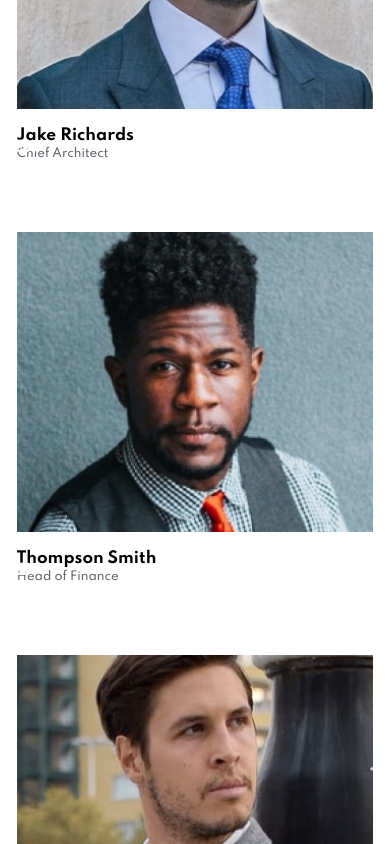
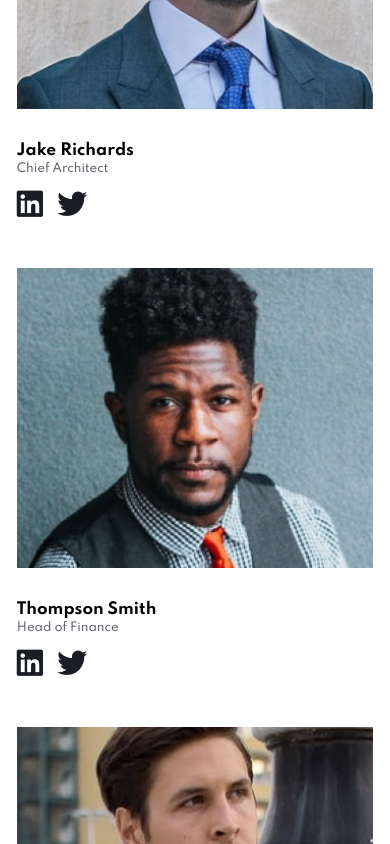
Before and after one commit to remilekun-hub/arch-studios, a React (Create React App) app: page /about in a window 390 px wide. Shown: the part 1600-2444 px from the top of the page. Built offline with nearby package versions, Linux system fonts and the light colour scheme.

Commit message:
new margin and icon

```diff
--- a/src/styles/Leaders.css
+++ b/src/styles/Leaders.css
@@ -42,18 +42,18 @@
     color: white;
     display: none;
 }
-.socials-overlay a {
+.socials-overlay div {
     font-size: calc(1em + 2.2vw);
 }
-.socials-overlay a:nth-child(1) {
+.socials-overlay div:nth-child(1) {
     margin-right: 10%;
 }
-.socials-overlay a:nth-child(1):hover {
+.socials-overlay div:nth-child(1):hover {
     color: #0e76a8;
     position: relative;
     z-index: 2;
 }
-.socials-overlay a:nth-child(2):hover {
+.socials-overlay div:nth-child(2):hover {
     color: #00acee;
 }
 
@@ -74,6 +74,9 @@
     .leaders-card-container {
         width: 100%;
     }
+    .leaderscard-avatar-container {
+        margin-bottom: 2rem;
+    }
     .leaderscard-avatar-container:hover img {
         filter: brightness(1);
     }
@@ -83,11 +86,15 @@
         top: 97%;
         transform: translateY(200%);
         height: min-content;
+        margin: 1.3rem 0;
     }
     .leaders-card-container:hover .socials-overlay {
         justify-content: start;
     }
-    .socials-overlay a {
+    .card-profile-details {
+        margin: 1.5rem 0;
+    }
+    .socials-overlay div {
         color: var(--dark-blue);
     }
 
@@ -100,11 +107,12 @@
         object-fit: cover;
         max-height: 300px;
     }
-    .socials-overlay a i {
+    .socials-overlay div i {
         font-size: 30px;
+        color: var(--dark-blue);
     }
-    .socials-overlay a:nth-child(1) {
-        margin-right: 7%;
+    .socials-overlay div:nth-child(1) {
+        margin-right:4%;
     }
     .card-profile-details h5 {
         font-size: 1.1em;
--- a/src/styles/Portfolio.css
+++ b/src/styles/Portfolio.css
@@ -2,17 +2,17 @@
     position: relative;
     display: grid;
     grid-template-columns: repeat(3, 1fr);
-    column-gap: 1rem;
+    column-gap: 20px;
 }
 .portfolios-container .portfolio-item {
     cursor: pointer;
     display: flex;
     position: relative;
     transition: .25s;
+    margin-bottom: 20px;
 }
 .portfolios-container .portfolio-image {
     width: 100%;
-    margin-bottom: 1rem;
     display: flex;
     object-fit: cover;
     filter: brightness(.75);
```
